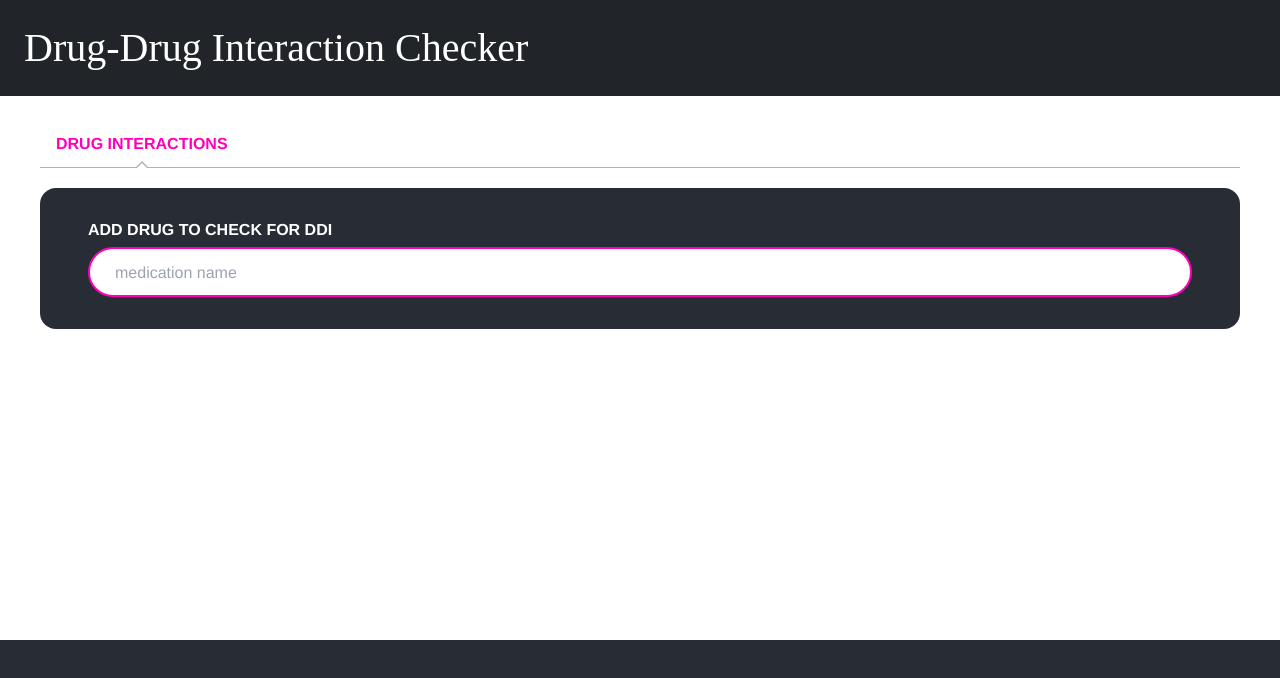
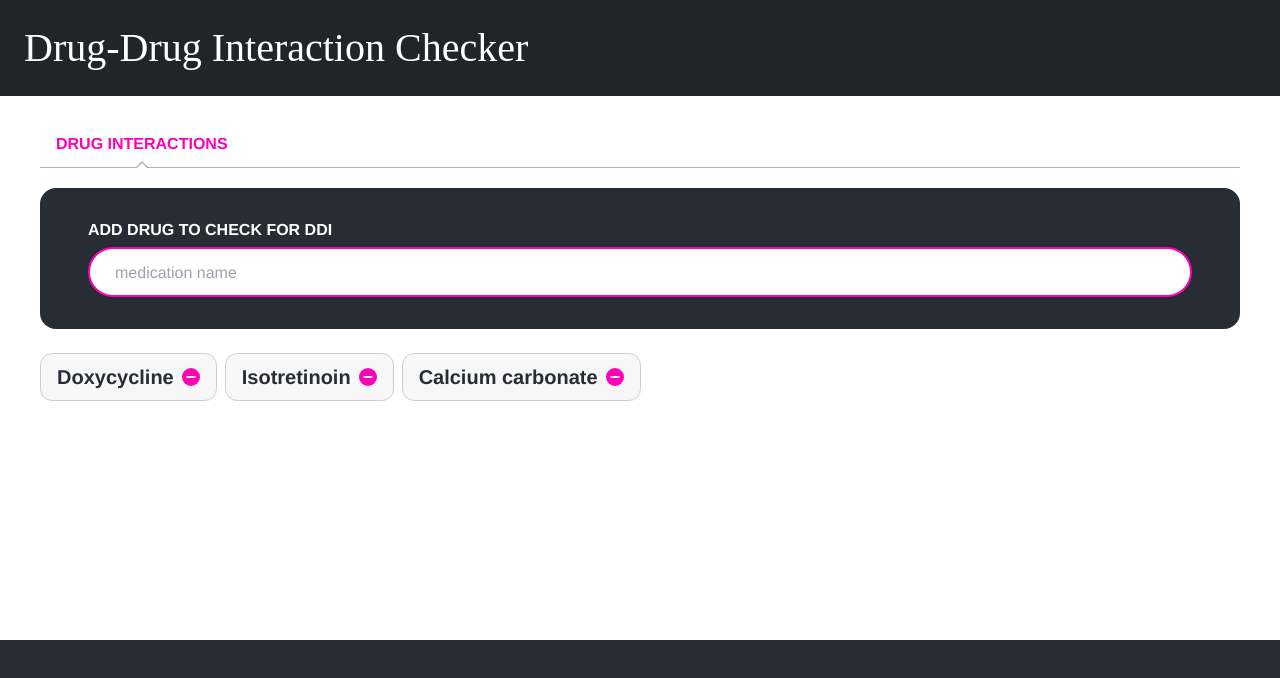
Before and after one commit to Cheenou13/drug-drug-interaction, a React (Vite) app in the folder ddi-ui/: page / in a window 1280 px wide. Shown: the top 678 px of the page. Built offline with nearby package versions, Linux system fonts and the light colour scheme; the HTML template or start-up script is replaced by a standard one.

Commit message:
add minus svg icons to drug searched results buttons and styled them

```diff
--- a/ddi-ui/src/components/RxForm.jsx
+++ b/ddi-ui/src/components/RxForm.jsx
@@ -1,5 +1,5 @@
 
-
+import SearchDrugs from "./SearchDrugs";
 const RxForm = () => {
     return (
         <>
@@ -23,6 +23,7 @@ const RxForm = () => {
                             </span>
                         </div>
                     </div>
+                    <SearchDrugs></SearchDrugs>
                 </form>
             </div>
         </>
--- /dev/null
+++ b/ddi-ui/src/components/SearchDrugs.jsx
@@ -0,0 +1,29 @@
+const SearchDrugs = (props) => {
+    return (
+        <>
+            <div className=""data-max="5" data-min="2" id="drug-product-list">
+                <div className="drug-product btn btn-md btn-label">
+                    <span className="bg-[#f7f7f7]rounded-lg">Doxycycline</span>
+                    <div className="icon-circle drugbank-icon icon-minus justify-center items-center text-center" style={{display: "flex"}}>
+                        <span style={{ display: 'block', backgroundColor: '#ffff', height: '2px', position: 'relative', width: '55%', borderRadius: '50%'}}></span>
+                    </div>
+                </div>
+                <div className="drug-product btn btn-md btn-label">
+                    <span className="bg-[#f7f7f7]rounded-lg">Isotretinoin</span>
+                    <div className="icon-circle drugbank-icon icon-minus justify-center items-center text-center" style={{display: "flex"}}>
+                        <span style={{ display: 'block', backgroundColor: '#ffff', height: '2px', position: 'relative', width: '55%', borderRadius: '50%'}}></span>
+                    </div>
+                </div>
+                <div className="drug-product btn btn-md btn-label">
+                    <span className="bg-[#f7f7f7]rounded-lg">Calcium carbonate</span>
+                    <div className="icon-circle drugbank-icon icon-minus justify-center items-center text-center" style={{display: "flex"}}>
+                        <span style={{ display: 'block', backgroundColor: '#ffff', height: '2px', position: 'relative', width: '55%', borderRadius: '50%'}}></span>
+                    </div>
+                </div>
+            </div>
+
+        </>
+    )
+}
+
+export default SearchDrugs;
--- a/ddi-ui/src/index.css
+++ b/ddi-ui/src/index.css
@@ -354,3 +354,52 @@ input, button, select, optgroup, textarea {
   font-size: inherit;
   line-height: inherit;
 }
+
+#drug-product-list .btn-label{
+  background-color: #f7f7f7;
+  color: #282c34;
+  border: solid 1px #cecece;
+  margin-right: .5rem;
+  margin-bottom: .5rem;
+  border-radius: .75rem;
+  font-size: 1.25rem;
+  line-height: 1.5;
+  font-weight: 700;
+  padding: .5rem 1rem;
+  cursor: default;
+}
+
+.btn:not(:disabled):not(.disabled), .page-header .actions a:not(:disabled):not(.disabled) {
+  cursor: default;
+}
+
+.btn, .page-header .actions a {
+  cursor: pointer;
+  transition: background-color .15s ease-in-out, border-color .15s ease-in-out, box-shadow .15s ease-in-out, color .15s ease-in-out;
+  display: inline-flex;
+  align-items: center;
+  justify-content: center;
+}
+
+.content-container .form-content.interax-form-content .drugbank-icon.icon-minus,
+.content-container .form-content.interax-form-content .drugbank-icon.icon-plus,
+.interaction-search-container .drugbank-icon.icon-minus,
+.interaction-search-container .drugbank-icon.icon-plus {
+  margin-left: .5em;
+  background: #ff00b8;
+  width: 18px;
+  height: 18px;
+  vertical-align: middle;
+  line-height: 1.2;
+  font-size: 1rem;
+  cursor: pointer;
+}
+
+.drugbank-icon.icon-circle {
+  border-radius: 50%;
+}
+
+.drugbank-icon {
+  display: inline-block;
+  line-height: 0;
+}
```
Also changed, not shown: ddi-ui/src/assets/minus-icon.svg (added), ddi-ui/src/components/Description.jsx (deleted).
